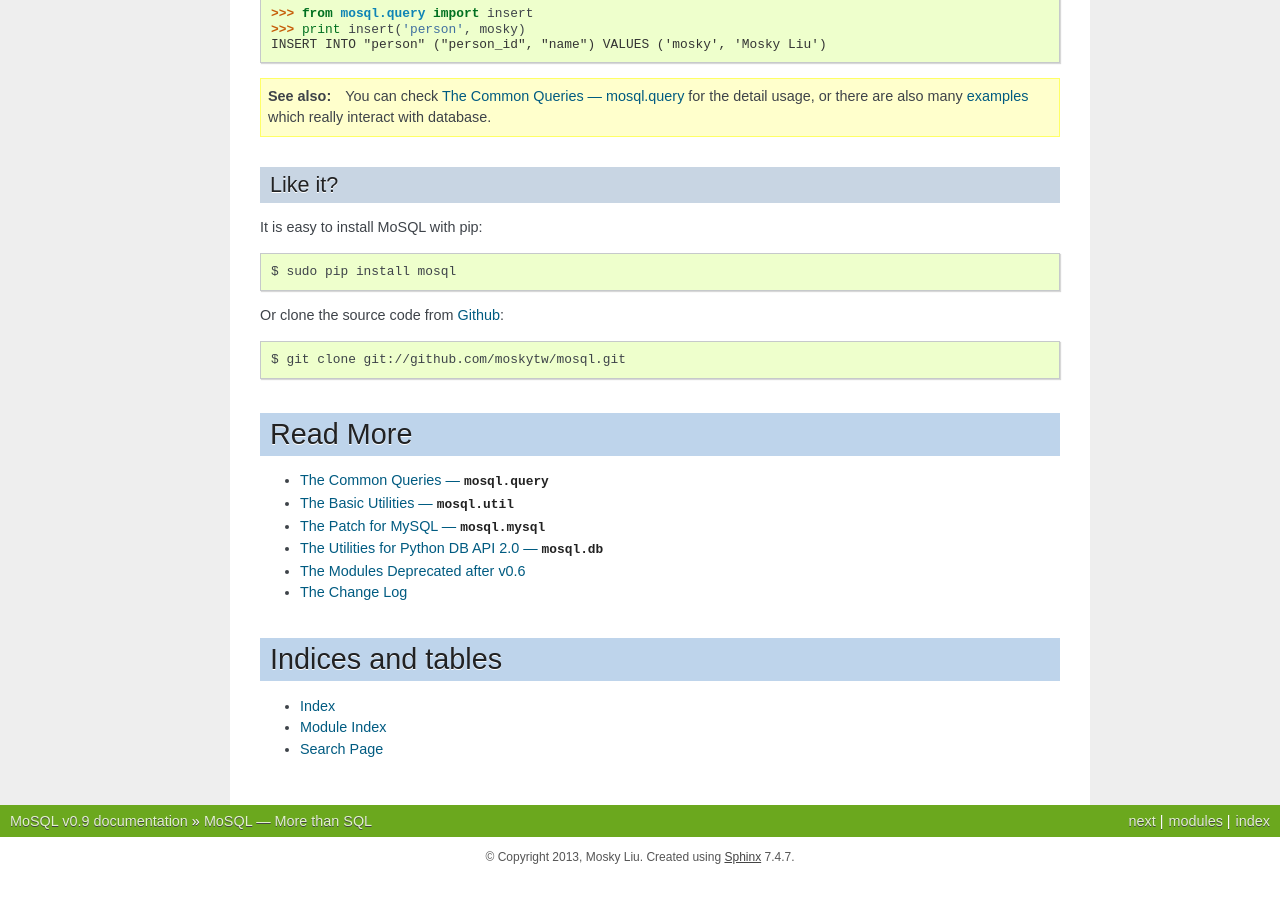
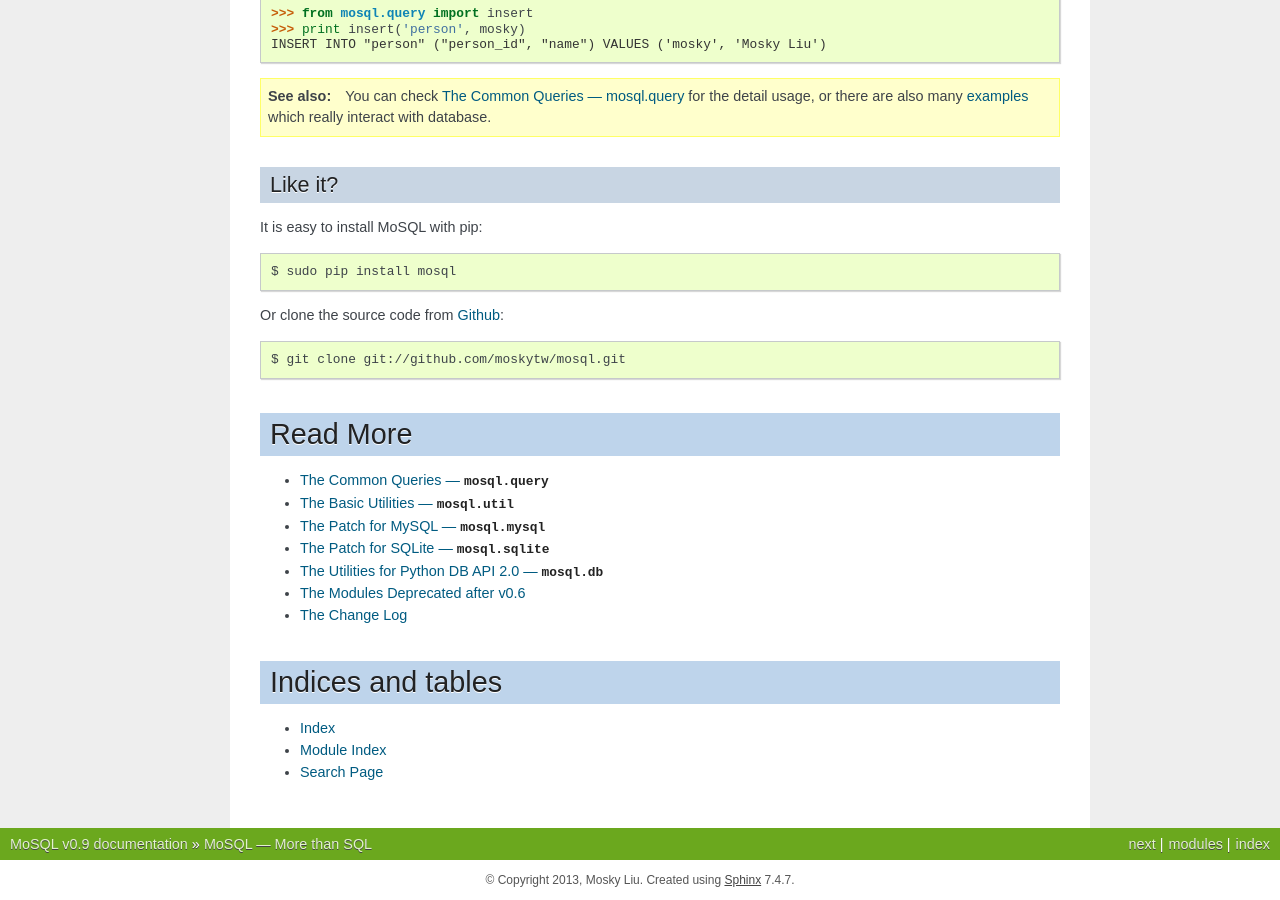
Before and after one commit to moskytw/mosql, a Sphinx documentation site: the page built from docs/index.rst, in a window 1280 px wide and 900 px high, scrolled down 910 px. Built offline with Sphinx 7.4.7, drawn with Linux system fonts in a browser that asks for light colours; before the commit the page ends 1787 px from its top, so only the background shows below that.

Commit message:
added docs for mosql.sqlite; closed #30

```diff
--- a/docs/index.rst
+++ b/docs/index.rst
@@ -120,6 +120,7 @@
     query
     util
     mysql
+    sqlite
     db
     deprecated
     changes
--- /dev/null
+++ b/docs/sqlite.rst
@@ -0,0 +1,9 @@
+The Patch for SQLite --- :mod:`mosql.sqlite`
+==========================================
+
+.. testsetup::
+
+    from mosql.sqlite import *
+
+.. automodule:: mosql.sqlite
+    :members:
```
Also changed, not shown: 1 other file.
